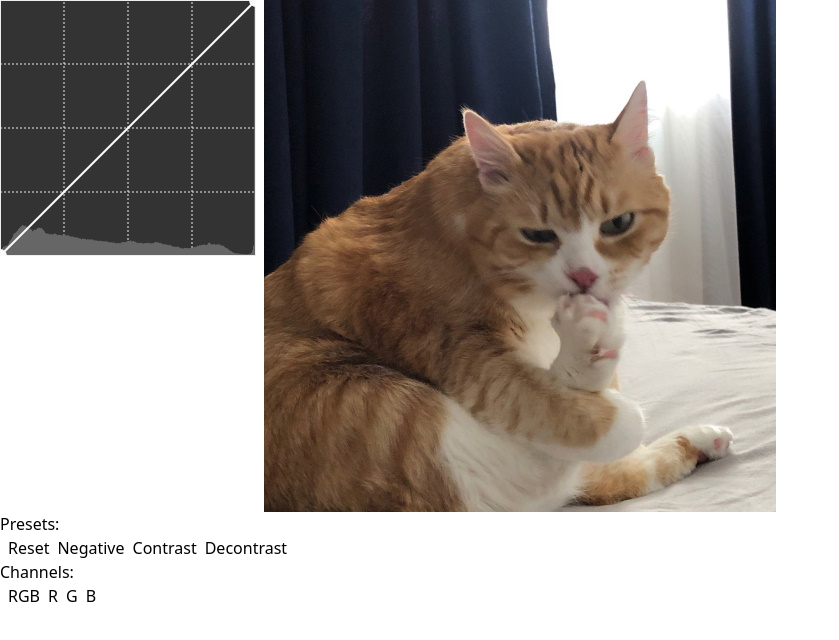
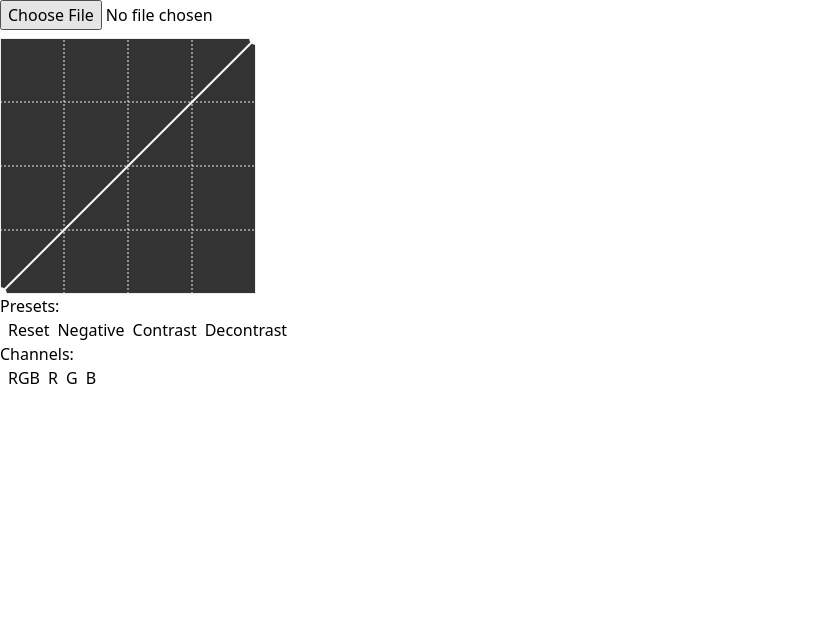
Before and after one commit to skorikovkr/color-correction, a Vue app: page / in a window 1280 px wide. Shown: the top 640 px of the page, without its empty margins (0-839 px from the left). Built offline with nearby package versions, Linux system fonts and the light colour scheme.

Commit message:
Image file input, curve color

```diff
--- a/src/App.vue
+++ b/src/App.vue
@@ -1,5 +1,5 @@
 <script setup lang="ts">
-import { ref, onMounted } from 'vue';
+import { ref } from 'vue';
 import CurveCanvas from './components/CurveCanvas.vue';
 import { CubicSplineInterpolationResult, evaluateInterpolationAtPoint } from './utils/cubicSplineInterpolation';
 import './style.css';
@@ -7,6 +7,7 @@ import './style.css';
 const curveCanvas = ref<InstanceType<typeof CurveCanvas>>();
 const imageCanvas = ref<InstanceType<typeof HTMLCanvasElement>>();
 const ctx = ref<CanvasRenderingContext2D | null>();
+const curveColor = ref('#FAFAFA');
 const curveCanvasSize = 256;
 const ratioTo255 = curveCanvasSize / 256;  // assuming interpolation always start in x:0
 const colorCount = ref({
@@ -21,20 +22,9 @@ const colorCount = ref({
 });
 
 const img = ref<HTMLImageElement>(new Image());
-img.value.src = "/src/assets/example.jpg";
+//img.value.src = "/src/assets/example.jpg";
 
-onMounted(() => {
-  if (imageCanvas.value != null) {
-    ctx.value = imageCanvas.value.getContext("2d", { willReadFrequently: true });
-    img.value.onload = () => {
-      if (imageCanvas.value != null) {
-        imageCanvas.value.width = img.value.width;
-        imageCanvas.value.height = img.value.height;
-      }
-      ctx.value?.drawImage(img.value, 0, 0);
-      const imageData = ctx.value?.getImageData(0, 0, img.value.width, img.value.height);
-      const data = imageData?.data;
-      if (data) {
+const createColorHist = (data: Uint8ClampedArray) => {
   const colorCountTemp = {
     R: Array.from({ length: 256 }, () => 0),
     G: Array.from({ length: 256 }, () => 0),
@@ -70,9 +60,34 @@ onMounted(() => {
   }
   colorCount.value = colorCountTemp;
 }
+
+const handleOpenImage = (e: Event) => {
+  if (e.target != null) {
+    const files = (e.target as HTMLInputElement)?.files;
+    if (files == null) return;
+    const file = files[0];
+    loadImage(file);
+  }
+}
+
+const loadImage = (file: File) => {
+  img.value.src = URL.createObjectURL(file);
+  if (imageCanvas.value != null) {
+    ctx.value = imageCanvas.value.getContext("2d", { willReadFrequently: true });
+    img.value.onload = () => {
+      if (imageCanvas.value != null) {
+        imageCanvas.value.width = img.value.width;
+        imageCanvas.value.height = img.value.height;
+      }
+      ctx.value?.drawImage(img.value, 0, 0);
+      const imageData = ctx.value?.getImageData(0, 0, img.value.width, img.value.height);
+      const data = imageData?.data;
+      if (data) {
+        createColorHist(data);
+      }
     };
   }
-})
+};
 
 const affectRedChannel = ref(true);
 const affectGreenChannel = ref(true);
@@ -161,24 +176,28 @@ const handleDecontrastClick = () => {
 }
 
 const handleRGBChannelClick = () => {
+  curveColor.value = '#FAFAFA';
   affectRedChannel.value = true;
   affectGreenChannel.value = true;
   affectBlueChannel.value = true;
 }
 
 const handleRChannelClick = () => {
+  curveColor.value = '#FF0000';
   affectRedChannel.value = true;
   affectGreenChannel.value = false;
   affectBlueChannel.value = false;
 }
 
 const handleGChannelClick = () => {
+  curveColor.value = '#00FF00';
   affectRedChannel.value = false;
   affectGreenChannel.value = true;
   affectBlueChannel.value = false;
 }
 
 const handleBChannelClick = () => {
+  curveColor.value = '#148aff';
   affectRedChannel.value = false;
   affectGreenChannel.value = false;
   affectBlueChannel.value = true;
@@ -186,15 +205,16 @@ const handleBChannelClick = () => {
 </script>
 
 <template>
-  <div class="flex gap-2 flex-auto">
+  <input type="file" @change="handleOpenImage"/>
+  <div class="flex gap-2 flex-auto mt-2">
+    <div>
       <CurveCanvas
         ref="curveCanvas"
         :size="curveCanvasSize"
         :colorHistogram="colorCount"
+        :curve-color="curveColor"
         @curve-changed="onCurveChanged"
       />
-    <canvas ref="imageCanvas"></canvas>
-  </div>
       <span>Presets:</span>
       <div class="toolbox flex gap-2 ml-2 flex-auto">
         <button @click="handleClick">Reset</button>
@@ -209,6 +229,9 @@ const handleBChannelClick = () => {
         <button @click="handleGChannelClick">G</button>
         <button @click="handleBChannelClick">B</button>
       </div>
+    </div>
+    <canvas ref="imageCanvas"></canvas>
+  </div>
 </template>
 
 <style scoped>
--- a/src/components/CurveCanvas.vue
+++ b/src/components/CurveCanvas.vue
@@ -35,6 +35,10 @@ const props = defineProps({
     type: Number,
     default: 7
   },
+  curveColor: {
+    type: String,
+    default: '#FAFAFA'
+  }
 });
 
 const emit = defineEmits<{
@@ -210,10 +214,10 @@ defineExpose({
         />
 
         <!-- Curve -->
-        <path :d="svgPath" fill="none" stroke="#FAFAFA" stroke-width="2"></path>
+        <path :d="svgPath" fill="none" :stroke="curveColor" stroke-width="2"></path>
         <line v-for="p in curveOutOfBoundPoints"
             :x1="p[0].x" :y1="p[0].y" :x2="p[1].x" :y2="p[1].y"
-            stroke="#FAFAFA" stroke-width="4"
+            :stroke="curveColor" stroke-width="4"
         />
 
         <!-- Points -->
@@ -221,6 +225,7 @@ defineExpose({
             v-for="(p, i) in points"
             :point="p"
             :radius="pointRadius"
+            :color="curveColor"
             @startDragging="() => handleStartDragging(i)"
         />
     </svg>
```
Lines whose indentation alone changed are shown as unchanged.
